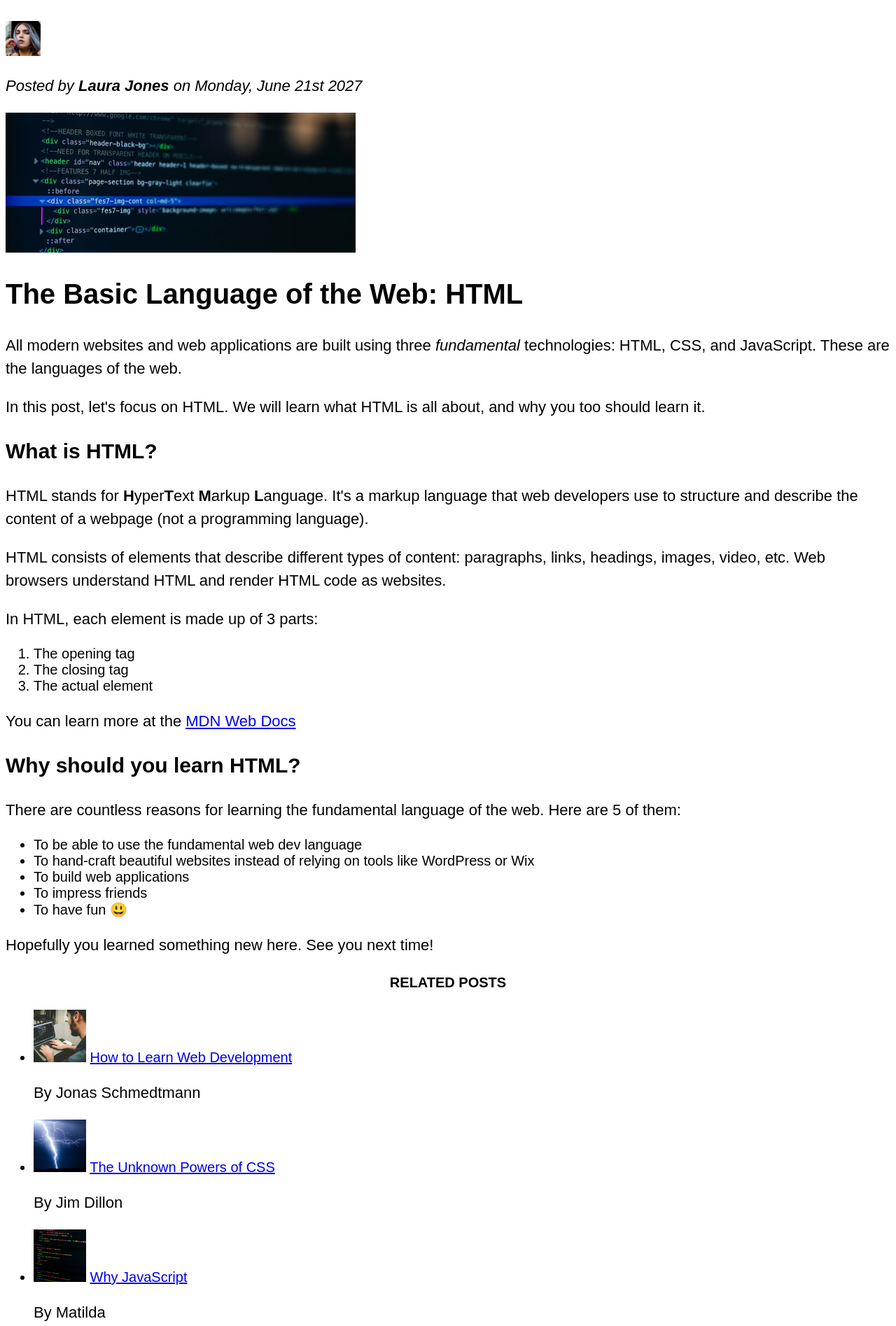
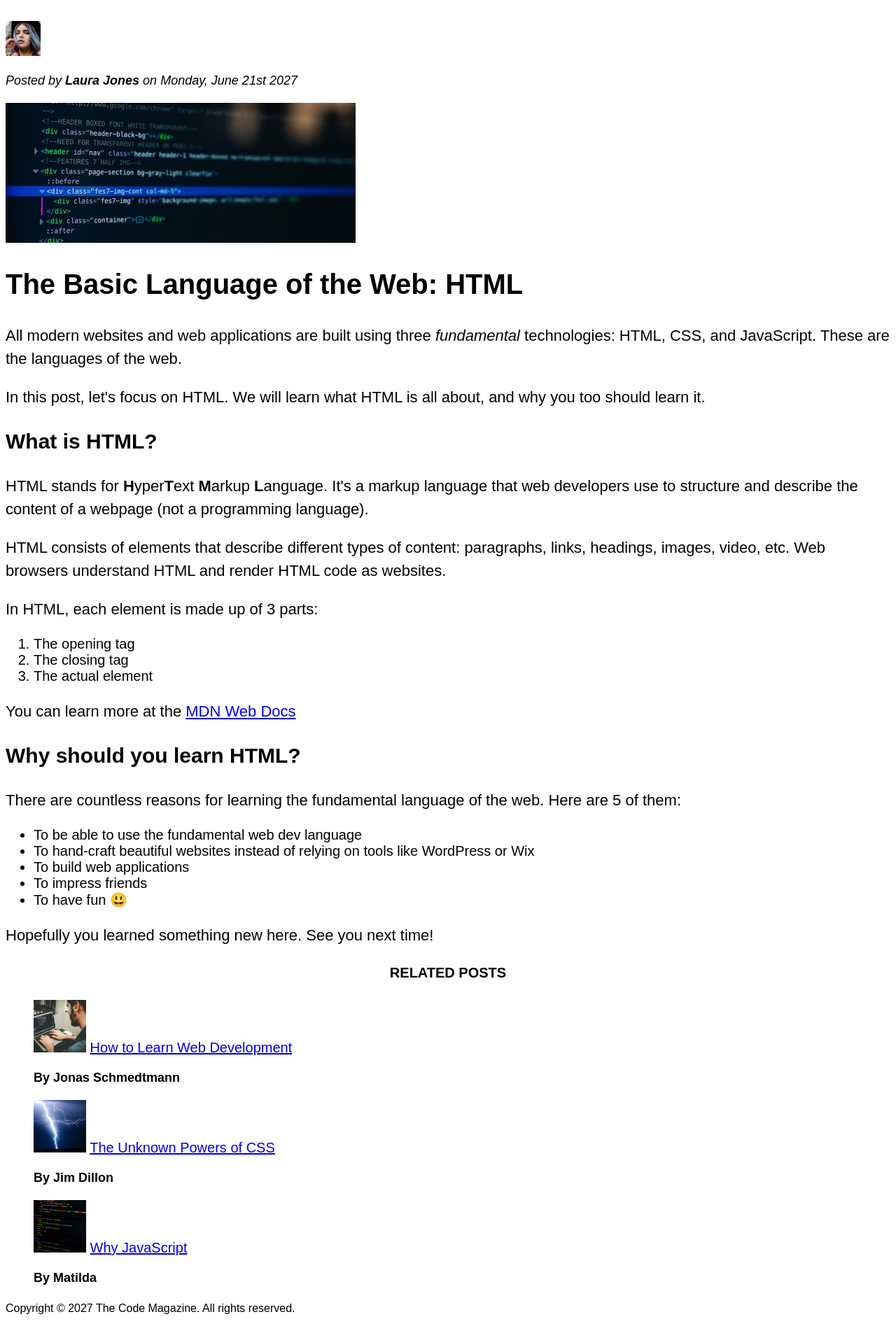
Before and after one commit to ChantellN/html-css-course, a plain HTML site: page 02-CSS-Fundamentals /index.html in a window 1280 px wide. Shown: the part 220-2115 px from the top of the page at 70% size. Drawn offline with Linux system fonts and the light colour scheme.

Commit message:
Class and ID selectors

```diff
--- a/02-CSS-Fundamentals /index.html
+++ b/02-CSS-Fundamentals /index.html
@@ -40,7 +40,7 @@
           width="50"
           height="50"
         />
-        <p>Posted by <strong>Laura Jones</strong> on Monday, June 21st 2027</p>
+        <p id="author">Posted by <strong>Laura Jones</strong> on Monday, June 21st 2027</p>
 
         <img
           src="img/post-img.jpg"
@@ -111,22 +111,22 @@
     </article>
     <aside>
       <h4>Related posts</h4>
-      <ul>
+      <ul class="related">
         <li>
             <img src="img/related-1.jpg" alt="Man typing on a laptop displaying code" width="75" height="75"> <a href="#">How to Learn Web Development</a>
-          <p>By Jonas Schmedtmann</p>
+          <p class="related-author">By Jonas Schmedtmann</p>
         </li>
         <li>
           <img src="img/related-2.jpg" alt="Bright lightning bolts streak across a dark night sky" width="75" height="75"> <a href="#">The Unknown Powers of CSS</a>
-          <p>By Jim Dillon</p>
+          <p class="related-author">By Jim Dillon</p>
         </li>
         <li>
          <img src="img/related-3.jpg" alt="JavaScript code on a screen" width="75" height="75"> <a href="#">Why JavaScript</a>
-         <p>By Matilda</p>
+         <p class="related-author">By Matilda</p>
         </li>
     </aside>
     <footer>
-      <p>Copyright &copy; 2027 The Code Magazine. All rights reserved.</p>
+      <p id="copyright">Copyright &copy; 2027 The Code Magazine. All rights reserved.</p>
     </footer>
   </body>
 </html>
--- a/02-CSS-Fundamentals /style.css
+++ b/02-CSS-Fundamentals /style.css
@@ -38,10 +38,32 @@ li {
   font-size: 20px;
 }
 
-footer p {
+/* footer p {
+  font-size: 16px;
+} */
+
+/*article header p {
+  font-style: italic;
+} */
+
+#author {
+  font-style: italic;
+  font-size: 18px;
+}
+
+#copyright {
   font-size: 16px;
 }
 
-article header p {
-  font-style: italic;
+.related-author {
+  font-size: 18px;
+  font-weight: bold;
 }
+
+/* ul {
+  list-style: none;
+} */
+
+.related {
+  list-style: none;
+}
```
